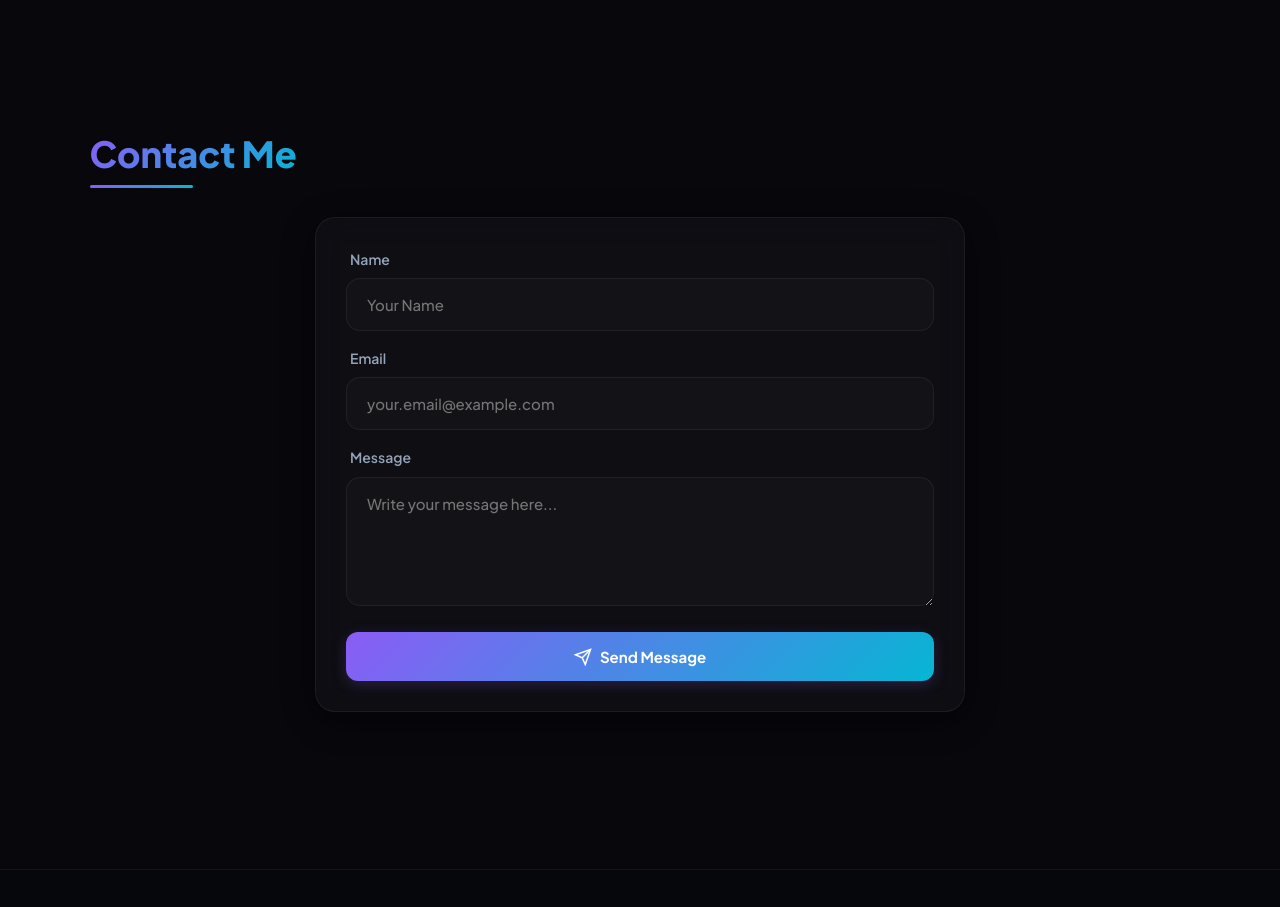
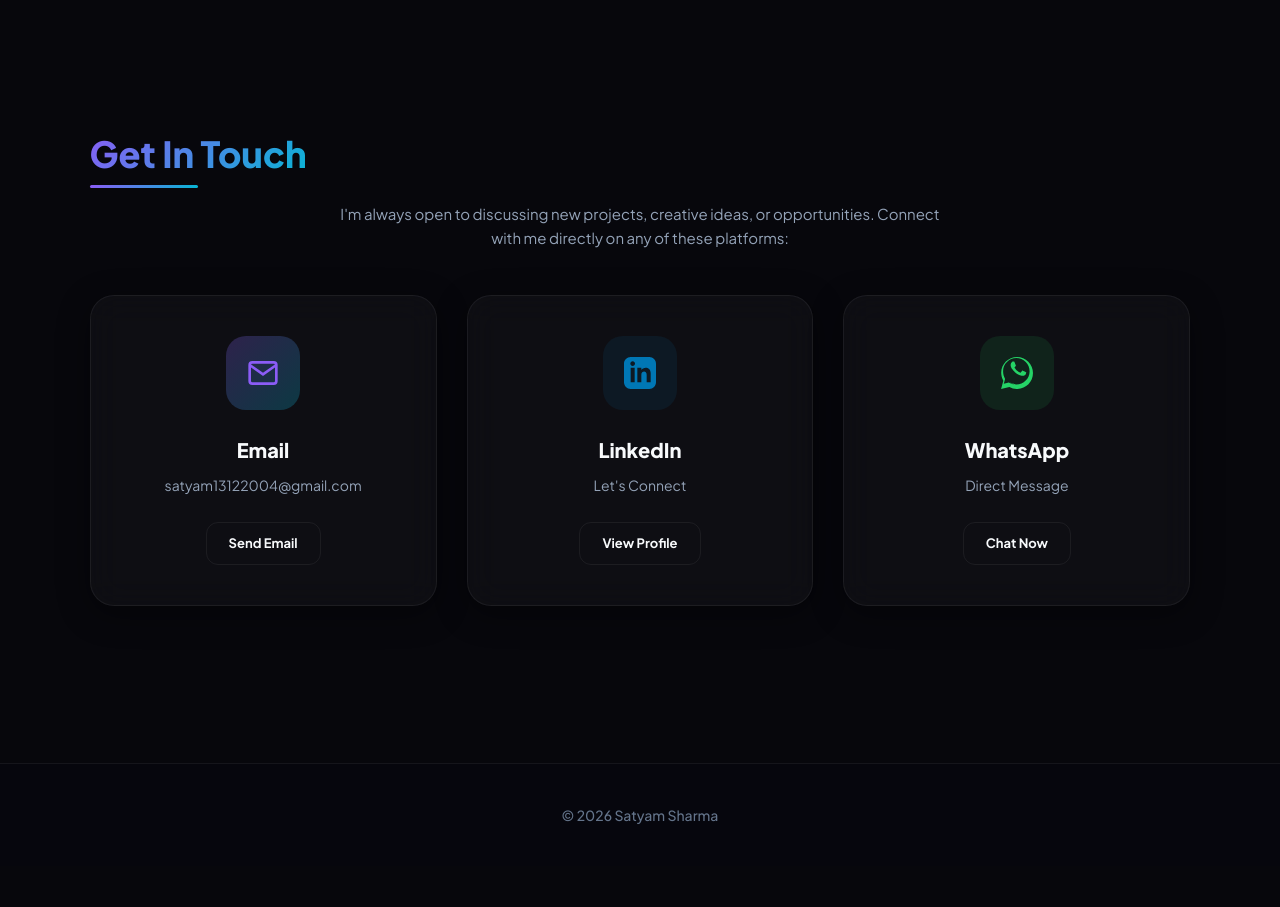
Before and after one commit to golden67281/Satyam-portfolio, a plain HTML site: page index.html in a window 1280 px wide. Shown: the part 3120-4027 px from the top of the page. After the commit the page ends 3986 px from the top, so only its background shows below. Drawn offline with Linux system fonts and the light colour scheme; no server answers.

Commit message:
Redesign contact section: replace form with interactive social links grid (Email, LinkedIn, WhatsApp)

```diff
--- a/index.html
+++ b/index.html
@@ -1086,6 +1086,172 @@ footer {
 .repo-card {
   animation: fade-slide-in 0.5s cubic-bezier(0.16, 1, 0.3, 1) both;
 }
+
+/* ===== PREMIUM CONTACT CARD GRID ===== */
+.contact-subtitle {
+  text-align: center;
+  max-width: 600px;
+  margin: -15px auto 45px auto;
+  color: var(--text-secondary);
+  font-size: 15px;
+  line-height: 1.6;
+}
+
+.contact-grid {
+  display: grid;
+  grid-template-columns: repeat(auto-fit, minmax(280px, 1fr));
+  gap: 30px;
+  margin-top: 20px;
+}
+
+.contact-card {
+  display: flex;
+  flex-direction: column;
+  align-items: center;
+  text-align: center;
+  padding: 40px 30px;
+  text-decoration: none;
+  position: relative;
+  overflow: hidden;
+  border-radius: 24px;
+}
+
+.contact-glow-bg {
+  position: absolute;
+  width: 150px;
+  height: 150px;
+  border-radius: 50%;
+  filter: blur(50px);
+  opacity: 0;
+  z-index: 1;
+  transition: var(--transition);
+  pointer-events: none;
+}
+
+.email-card .contact-glow-bg {
+  background: radial-gradient(circle, var(--glow-primary) 0%, transparent 70%);
+  top: -50px;
+  right: -50px;
+}
+
+.linkedin-card .contact-glow-bg {
+  background: radial-gradient(circle, rgba(0, 119, 181, 0.15) 0%, transparent 70%);
+  top: -50px;
+  right: -50px;
+}
+
+.whatsapp-card .contact-glow-bg {
+  background: radial-gradient(circle, rgba(37, 211, 102, 0.15) 0%, transparent 70%);
+  top: -50px;
+  right: -50px;
+}
+
+.contact-card:hover .contact-glow-bg {
+  opacity: 1;
+  transform: scale(1.2);
+}
+
+.contact-icon-wrapper {
+  width: 74px;
+  height: 74px;
+  border-radius: 20px;
+  display: flex;
+  align-items: center;
+  justify-content: center;
+  margin-bottom: 24px;
+  position: relative;
+  z-index: 2;
+  transition: var(--transition);
+}
+
+.email-card .contact-icon-wrapper {
+  background: var(--primary-gradient-glow);
+  color: var(--primary);
+}
+
+.linkedin-card .contact-icon-wrapper {
+  background: rgba(0, 119, 181, 0.1);
+  color: #0077b5;
+}
+
+.whatsapp-card .contact-icon-wrapper {
+  background: rgba(37, 211, 102, 0.1);
+  color: #25d366;
+}
+
+.contact-card h3 {
+  font-size: 20px;
+  font-weight: 800;
+  margin-bottom: 8px;
+  color: var(--text-primary);
+  position: relative;
+  z-index: 2;
+}
+
+.contact-value {
+  font-size: 14px;
+  color: var(--text-secondary);
+  margin-bottom: 26px;
+  position: relative;
+  z-index: 2;
+}
+
+.contact-btn {
+  padding: 10px 22px;
+  border-radius: 12px;
+  font-size: 13px;
+  font-weight: 700;
+  transition: var(--transition);
+  position: relative;
+  z-index: 2;
+  border: 1px solid var(--card-border);
+  color: var(--text-primary);
+}
+
+/* Card Hover Actions */
+.contact-card:hover {
+  transform: translateY(-8px);
+}
+
+.email-card:hover {
+  border-color: var(--card-hover-border);
+  box-shadow: 0 12px 30px rgba(139, 92, 246, 0.1);
+}
+
+.email-card:hover .contact-btn {
+  background: var(--primary-gradient);
+  color: white;
+  border-color: transparent;
+  box-shadow: 0 4px 12px rgba(139, 92, 246, 0.2);
+}
+
+.linkedin-card:hover {
+  border-color: rgba(0, 119, 181, 0.35);
+  box-shadow: 0 12px 30px rgba(0, 119, 181, 0.12);
+}
+
+.linkedin-card:hover .contact-btn {
+  background: #0077b5;
+  color: white;
+  border-color: transparent;
+  box-shadow: 0 4px 12px rgba(0, 119, 181, 0.25);
+}
+
+.whatsapp-card:hover {
+  border-color: rgba(37, 211, 102, 0.35);
+  box-shadow: 0 12px 30px rgba(37, 211, 102, 0.12);
+}
+
+.whatsapp-card:hover .contact-btn {
+  background: #25d366;
+  color: white;
+  border-color: transparent;
+  box-shadow: 0 4px 12px rgba(37, 211, 102, 0.25);
+}
+
+.contact-card:hover .contact-icon-wrapper {
+  transform: scale(1.1);
+}
 </style>
 </head>
 
@@ -1247,26 +1413,46 @@ footer {
 
 <!-- CONTACT SECTION -->
 <section id="contact" class="reveal">
-  <h2 class="title">Contact Me</h2>
-  <div class="glass contact-container">
-    <form class="contact-form" onsubmit="event.preventDefault(); alert('Thank you! Your message has been sent successfully.'); this.reset();">
-      <div class="form-group">
-        <label for="contact-name">Name</label>
-        <input id="contact-name" type="text" placeholder="Your Name" required>
+  <h2 class="title">Get In Touch</h2>
+  <p class="contact-subtitle">I'm always open to discussing new projects, creative ideas, or opportunities. Connect with me directly on any of these platforms:</p>
+
+  <div class="contact-grid">
+
+    <!-- Email Card -->
+    <a href="mailto:satyam13122004@gmail.com" class="glass contact-card email-card">
+      <div class="contact-glow-bg"></div>
+      <div class="contact-icon-wrapper">
+        <svg stroke="currentColor" fill="none" stroke-width="2" viewBox="0 0 24 24" height="32" width="32" xmlns="http://www.w3.org/2000/svg"><path d="M4 4h16c1.1 0 2 .9 2 2v12c0 1.1-.9 2-2 2H4c-1.1 0-2-.9-2-2V6c0-1.1.9-2 2-2z"></path><polyline points="22,6 12,13 2,6"></polyline></svg>
       </div>
-      <div class="form-group">
-        <label for="contact-email">Email</label>
-        <input id="contact-email" type="email" placeholder="your.email@example.com" required>
+      <h3>Email</h3>
+      <p class="contact-value">satyam13122004@gmail.com</p>
+      <span class="contact-btn">Send Email</span>
+    </a>
+
+    <!-- LinkedIn Card -->
+    <!-- Replace "satyam-sharma" with your actual LinkedIn username -->
+    <a href="https://www.linkedin.com/in/satyam-sharma" target="_blank" rel="noopener" class="glass contact-card linkedin-card">
+      <div class="contact-glow-bg"></div>
+      <div class="contact-icon-wrapper">
+        <svg stroke="currentColor" fill="currentColor" stroke-width="0" viewBox="0 0 24 24" height="32" width="32" xmlns="http://www.w3.org/2000/svg"><path d="M19 0h-14c-2.761 0-5 2.239-5 5v14c0 2.761 2.239 5 5 5h14c2.762 0 5-2.239 5-5v-14c0-2.761-2.238-5-5-5zm-11 19h-3v-11h3v11zm-1.5-12.268c-.966 0-1.75-.79-1.75-1.764s.784-1.764 1.75-1.764 1.75.79 1.75 1.764-.783 1.764-1.75 1.764zm13.5 12.268h-3v-5.604c0-3.368-4-3.113-4 0v5.604h-3v-11h3v1.765c1.396-2.586 7-2.777 7 2.476v6.759z"></path></svg>
       </div>
-      <div class="form-group">
-        <label for="contact-msg">Message</label>
-        <textarea id="contact-msg" rows="5" placeholder="Write your message here..." required></textarea>
+      <h3>LinkedIn</h3>
+      <p class="contact-value">Let's Connect</p>
+      <span class="contact-btn">View Profile</span>
+    </a>
+
+    <!-- WhatsApp Card -->
+    <!-- Replace "919876543210" with your actual WhatsApp phone number including country code -->
+    <a href="https://wa.me/919876543210" target="_blank" rel="noopener" class="glass contact-card whatsapp-card">
+      <div class="contact-glow-bg"></div>
+      <div class="contact-icon-wrapper">
+        <svg stroke="currentColor" fill="currentColor" stroke-width="0" viewBox="0 0 24 24" height="32" width="32" xmlns="http://www.w3.org/2000/svg"><path d="M.057 24l1.687-6.163c-1.041-1.804-1.588-3.849-1.587-5.946C.06 5.348 5.397.01 12.008.01c3.202.001 6.212 1.246 8.477 3.514 2.266 2.268 3.507 5.28 3.505 8.484-.004 6.657-5.34 11.997-11.953 11.997-2.005-.001-3.973-.502-5.724-1.455L0 24zm6.59-4.846c1.62.962 3.238 1.488 4.858 1.489 5.485.002 9.948-4.457 9.95-9.943.001-2.657-1.033-5.155-2.909-7.03C16.671 1.796 14.177.765 11.519.765c-5.488 0-9.95 4.458-9.953 9.944-.001 2.01.524 3.978 1.522 5.711l-1.001 3.655 3.738-.981c1.7.927 3.197 1.42 4.762 1.421zm12.338-7.593c-.073-.121-.266-.194-.559-.341-.293-.147-1.73-.853-1.997-.951-.267-.098-.46-.147-.653.147-.193.294-.747.951-.914 1.146-.167.196-.334.219-.627.073-.293-.147-1.238-.456-2.359-1.458-.871-.777-1.459-1.737-1.63-2.03-.171-.293-.018-.452.129-.597.132-.13.293-.341.44-.512.147-.171.196-.293.294-.488.098-.195.05-.366-.025-.513-.075-.147-.653-1.573-.894-2.158-.236-.569-.472-.491-.653-.5-.167-.008-.356-.01-.546-.01-.19 0-.5.071-.762.354-.262.283-1.001.976-1.001 2.38 0 1.403 1.02 2.76 1.166 2.955.147.195 2.007 3.064 4.862 4.298.679.294 1.21.469 1.62.6.683.217 1.303.186 1.793.113.546-.081 1.73-.707 1.976-1.39.247-.683.247-1.268.173-1.39z"></path></svg>
       </div>
-      <button class="btn" type="submit">
-        <svg stroke="currentColor" fill="none" stroke-width="2" viewBox="0 0 24 24" height="18" width="18" xmlns="http://www.w3.org/2000/svg"><line x1="22" y1="2" x2="11" y2="13"></line><polygon points="22 2 15 22 11 13 2 9 22 2"></polygon></svg>
-        Send Message
-      </button>
-    </form>
+      <h3>WhatsApp</h3>
+      <p class="contact-value">Direct Message</p>
+      <span class="contact-btn">Chat Now</span>
+    </a>
+
   </div>
 </section>
 
```
